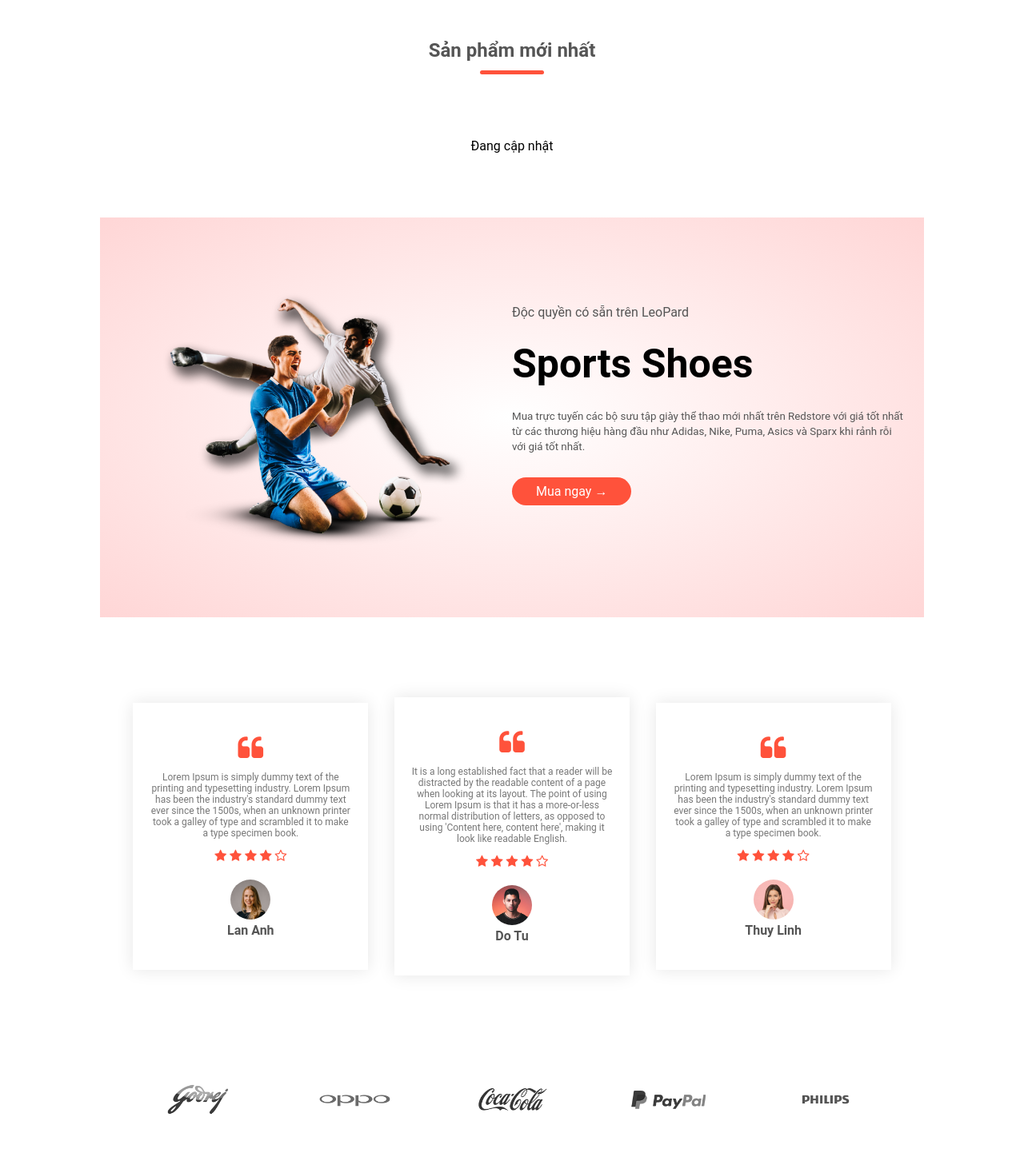
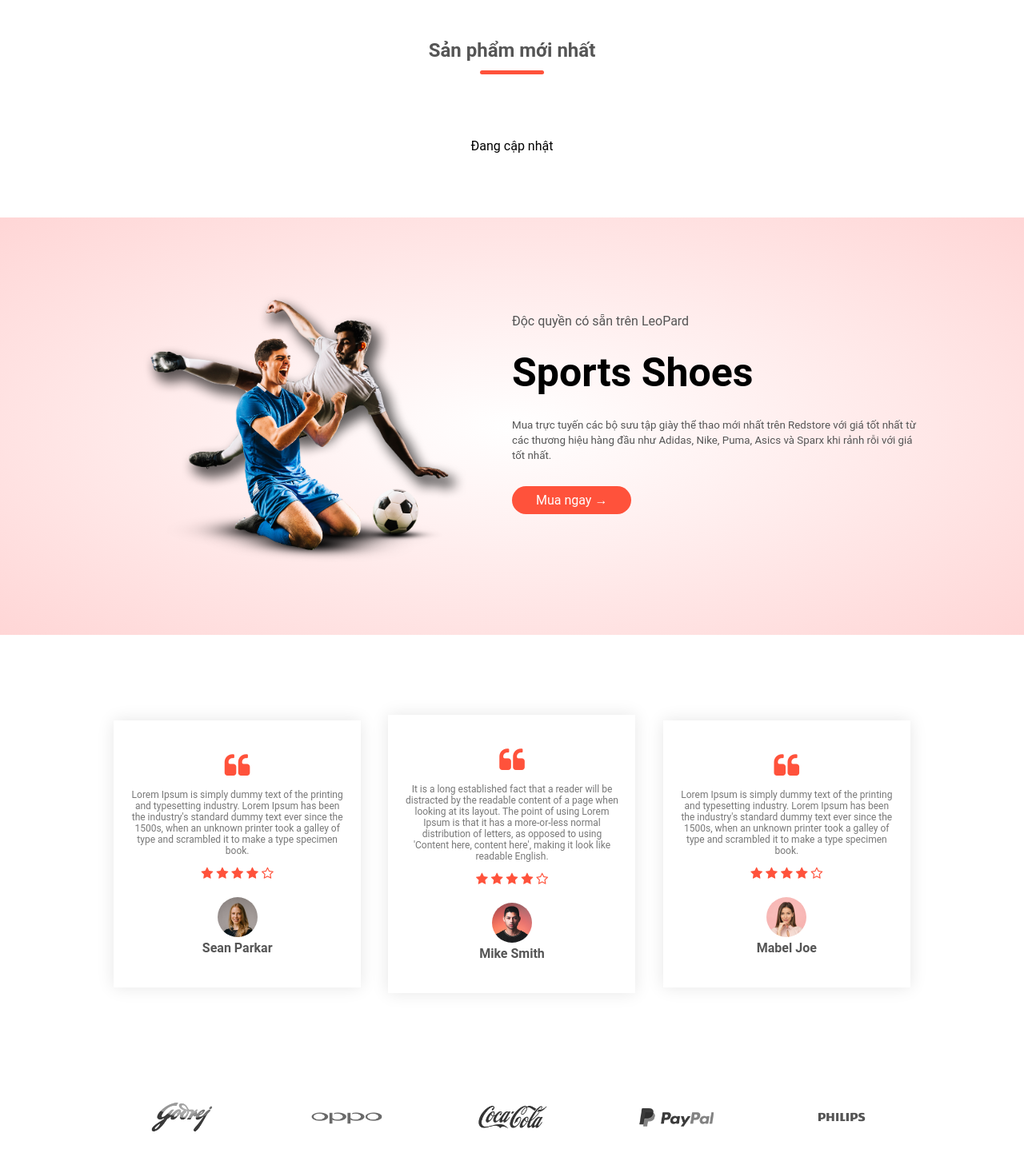
Before and after one commit to haduc25/ungdungcongnghe, a PHP site: page /ungdungcongnghe/ in a window 1280 px wide. Shown: the part 1789-3231 px from the top of the page at 80% size. Run offline with PHP 8.4, Linux system fonts and the light colour scheme; data comes from the database, SQL or seed files in the repository; data that the repository does not hold is empty.

Commit message:
format home

```diff
--- a/views/home.php
+++ b/views/home.php
@@ -97,8 +97,7 @@
 
 
              <h2 class="title" >Sản phẩm mới nhất</h2>
-                <div class="row">
-                    <?php
+                <div class="row"><?php
                         if (isset($_GET['idloai'])) {
 							if($data2==0){
 									echo "Đang cập nhật";
@@ -154,8 +153,9 @@
 						}
 
                     ?>
-
                 </div>
+            <!--new row for the latest product-->
+            </div>
 
         <!--------------------------`   offer   --------------------------------->
         <div class="offer">
@@ -191,7 +191,7 @@
                             <i class="fa fa-star-o" ></i>
                         </div>
                         <img src="images/user-1.png">
-                        <h3>Lan Anh</h3>
+                        <h3>Sean Parkar</h3>
                     </div>
                     <div class="col-3">
                         <i class="fa fa-quote-left" ></i>
@@ -204,7 +204,7 @@
                             <i class="fa fa-star-o" ></i>
                         </div>
                         <img src="images/user-2.png">
-                        <h3>Do Tu</h3>
+                        <h3>Mike Smith</h3>
                     </div>
                     <div class="col-3">
                         <i class="fa fa-quote-left" ></i>
@@ -217,7 +217,7 @@
                             <i class="fa fa-star-o" ></i>
                         </div>
                         <img src="images/user-3.png">
-                        <h3>Thuy Linh</h3>
+                        <h3>Mabel Joe</h3>
                     </div>
                 </div>
             </div>
```
